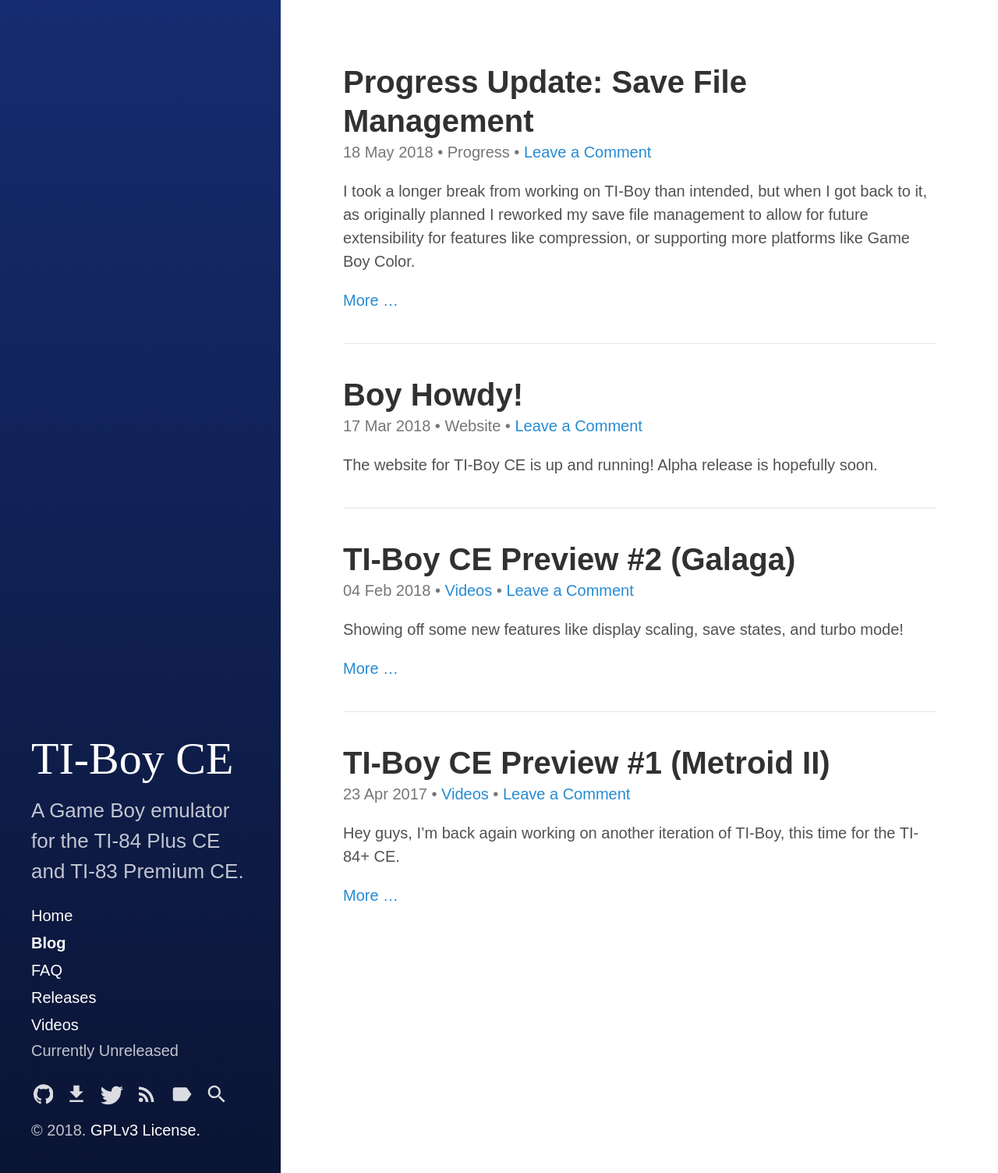
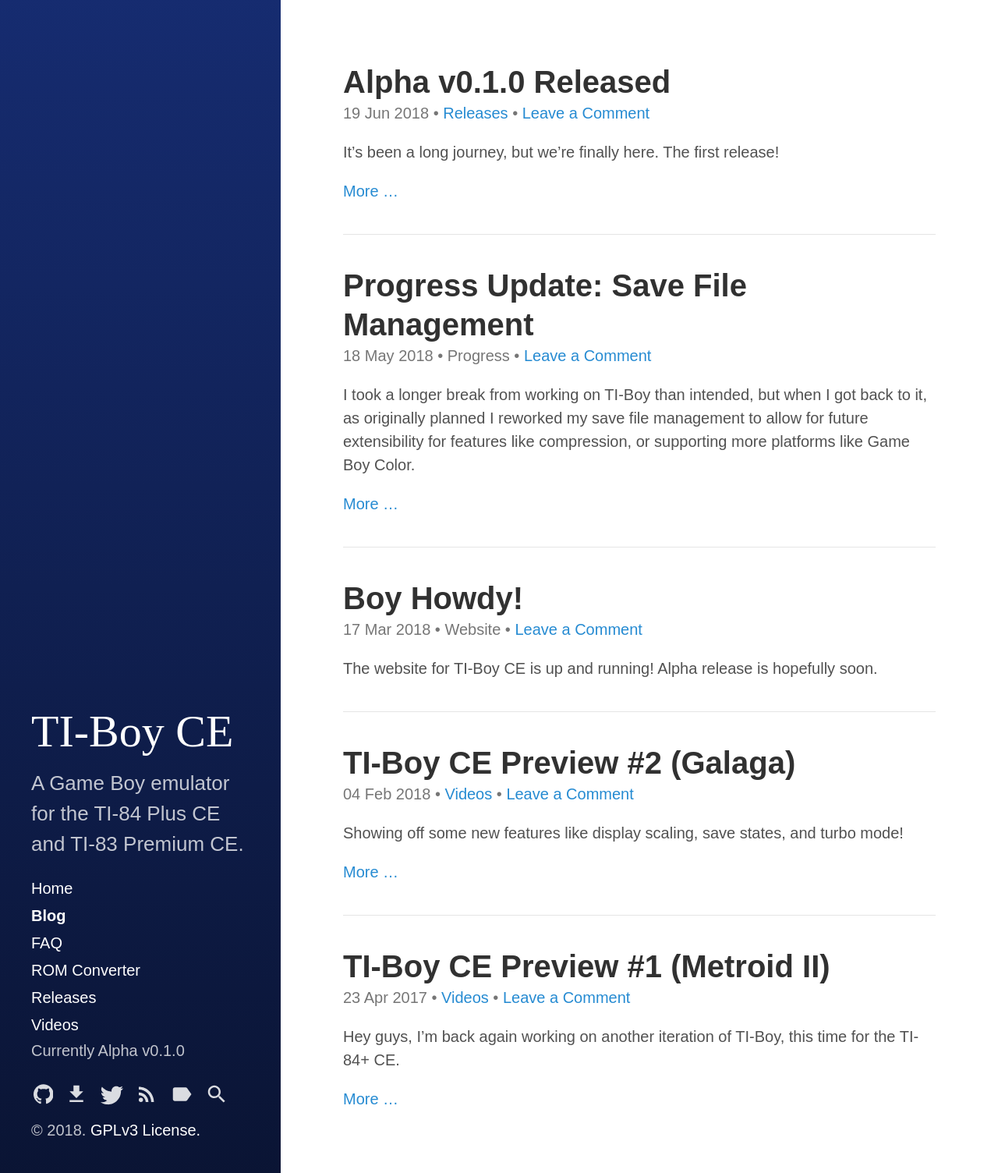
Before and after one commit to calc84maniac/tiboyce, a Jekyll site: the page built from blog/index.html, in a window 1280 px wide. Shown: the whole page at 78% size. Built offline with Jekyll 4.4.1, drawn with Linux system fonts in a browser that asks for light colours; the list of posts is cut into pages by our own code; comment, search, counter and statistics services are not loaded.

Commit message:
Post Alpha v0.1.0 release.

```diff
--- a/_config.yml
+++ b/_config.yml
@@ -27,7 +27,7 @@
   - jekyll-paginate
 
 # Custom vars
-version:            Unreleased
+version:            Alpha v0.1.0
 sidebar_home_link:  true
 sidebar_blog_link:  '/blog/'    # By default, your home page is your blog
                                 # page. If you change your paginate_path,
--- /dev/null
+++ b/_posts/2018-06-19-alpha-v0-1-0-released.md
@@ -0,0 +1,23 @@
+---
+layout: post
+title: "Alpha v0.1.0 Released"
+categories:
+  - Releases
+tags:
+  - Release
+  - Video
+---
+
+It's been a long journey, but we're finally here. The first release!
+
+You can download the release from [GitHub](https://github.com/calc84maniac/tiboyce/releases).
+
+And thanks to [Adriweb](https://github.com/adriweb), the ROM-to-AppVar converter can be used [directly from your browser]({{ site.baseurl }}/converter)!
+
+I also uploaded a new video with footage from a few games:
+
+<div class="video-container">
+  <iframe class="video" src="https://www.youtube-nocookie.com/embed/NYb44vW9U1g" frameborder="0" allowfullscreen></iframe>
+</div>
+
+Enjoy!
```
Also changed, not shown: converter/index.md (+1 -1 lines).
